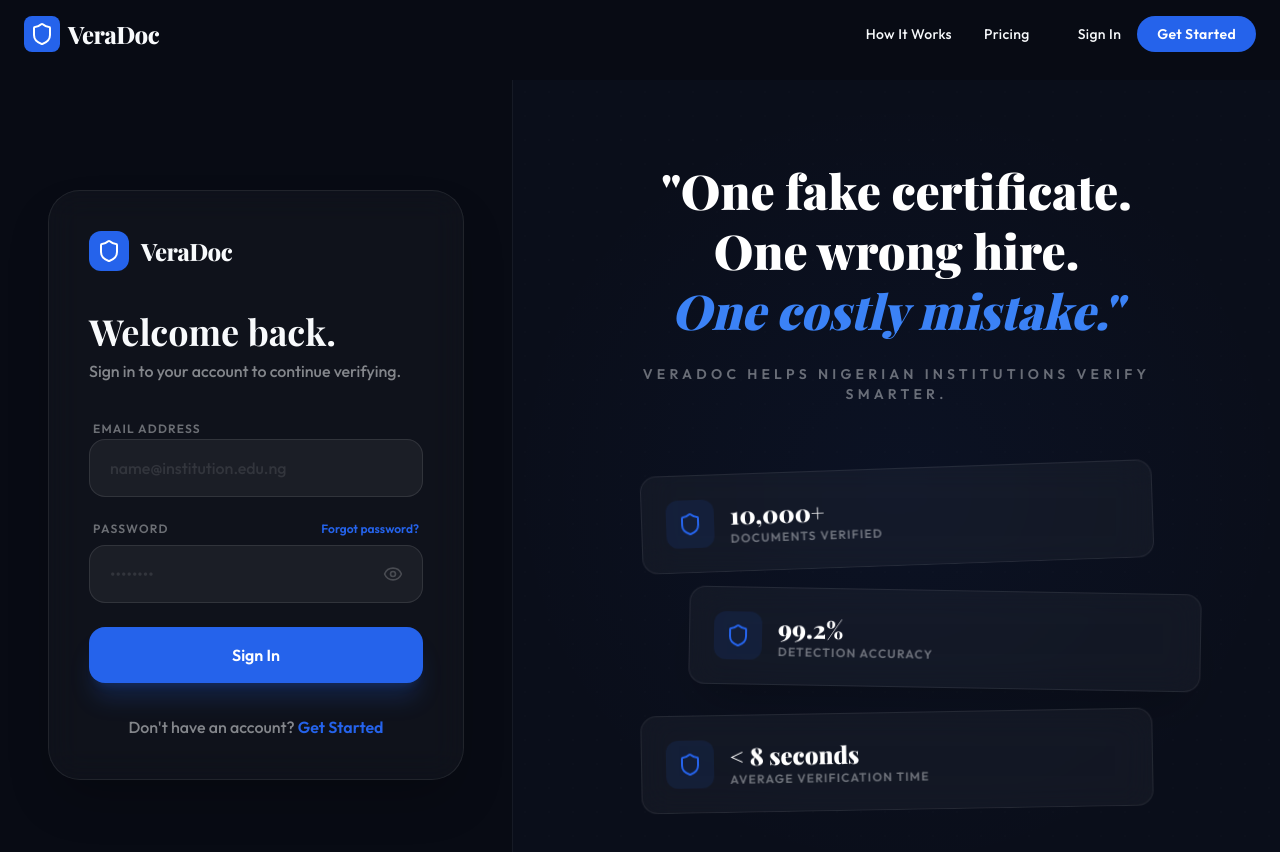
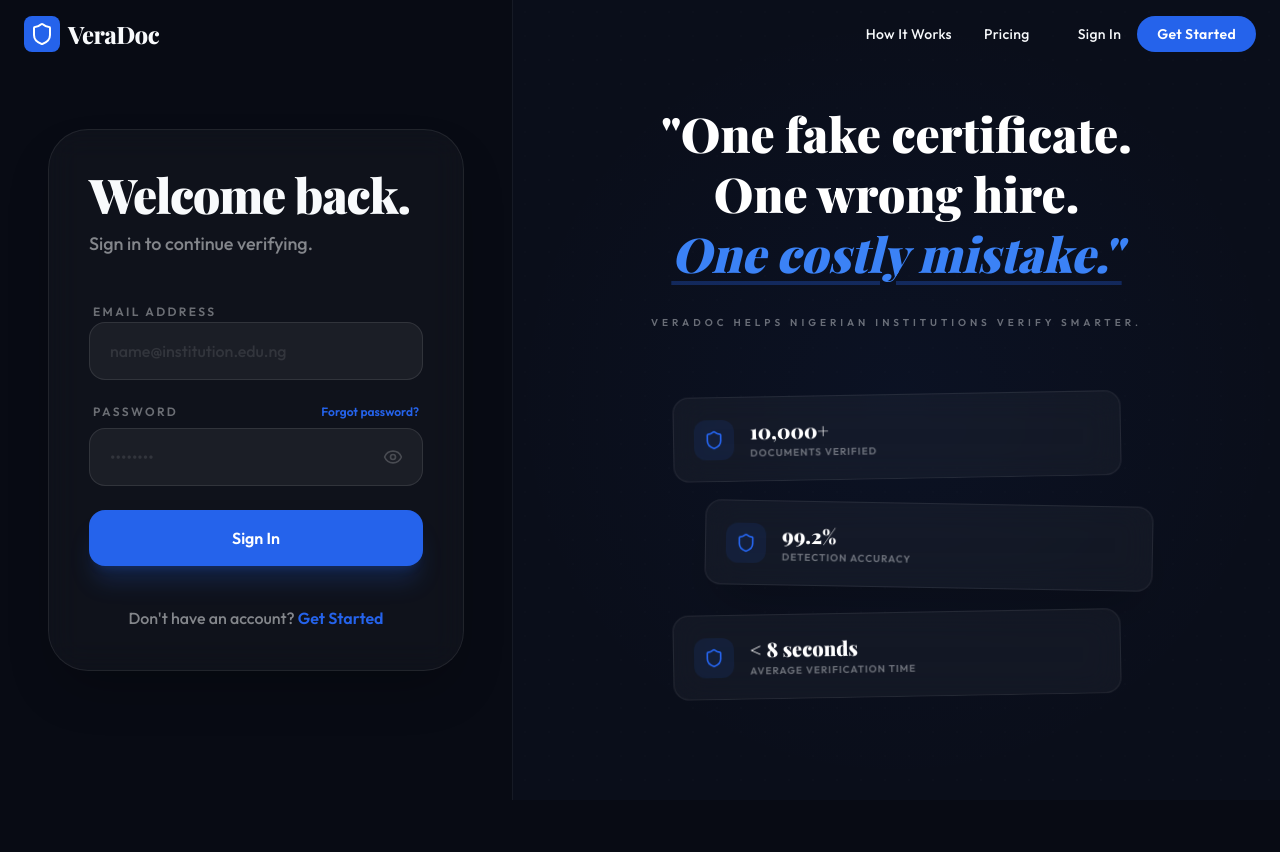
Before and after one commit to SQUADHACKATHON3/VeraDocFrontend, a Next.js app: page /auth/login in a window 1280 px wide. Shown: the top 852 px of the page. After the commit the page ends 800 px from the top, so only its background shows below. Built offline with nearby package versions, Linux system fonts and the light colour scheme.

Commit message:
feat: implement login page with NextAuth credentials authentication and responsive UI

```diff
--- a/src/app/auth/login/page.tsx
+++ b/src/app/auth/login/page.tsx
@@ -49,29 +49,22 @@
   };
 
   return (
-    <div className="min-h-screen bg-dark-bg text-foreground font-sans selection:bg-primary/30 selection:text-primary-light">
+    <div className="h-screen bg-dark-bg text-foreground font-sans selection:bg-primary/30 selection:text-primary-light overflow-hidden flex flex-col">
       <Navbar />
 
-      <main className="flex min-h-screen pt-20">
-        {/* Left Column: Login Form (40%) */}
-        <div className="w-full lg:w-[40%] flex items-center justify-center p-6 md:p-12 relative z-10">
-          <div className="w-full max-w-md glass p-10 rounded-[2rem] border-white/10 shadow-2xl reveal active">
-            <div className="flex items-center gap-3 mb-10">
-              <div className="bg-primary p-2 rounded-xl">
-                <Shield className="w-6 h-6 text-white" />
-              </div>
-              <span className="text-2xl font-heading font-extrabold tracking-tight">VeraDoc</span>
-            </div>
-
-            <div className="mb-8">
-              <h1 className="text-4xl font-heading font-bold mb-2">Welcome back.</h1>
-              <p className="text-foreground/50 font-medium">Sign in to your account to continue verifying.</p>
+      <main className="flex-1 flex overflow-hidden">
+        {/* Left Column: Login Form */}
+        <div className="w-full lg:w-[45%] xl:w-[40%] flex items-center justify-center p-6 md:p-12 relative z-10 overflow-y-auto">
+          <div className="w-full max-w-md glass p-8 md:p-10 rounded-[2.5rem] border-white/10 shadow-2xl reveal active">
+            <div className="mb-10">
+              <h1 className="text-4xl md:text-5xl font-heading font-black mb-3 tracking-tight">Welcome back.</h1>
+              <p className="text-foreground/50 font-medium text-lg">Sign in to continue verifying.</p>
             </div>
 
             <form onSubmit={handleSubmit(onSubmit)} className="space-y-6">
               {/* Email Field */}
               <div className="space-y-2">
-                <label className="text-xs font-bold uppercase tracking-widest text-foreground/40 ml-1">Email Address</label>
+                <label className="text-xs font-bold uppercase tracking-[0.2em] text-foreground/40 ml-1">Email Address</label>
                 <input
                   {...register("email", {
                     required: "Email is required",
@@ -90,7 +83,7 @@
               {/* Password Field */}
               <div className="space-y-2">
                 <div className="flex justify-between items-center px-1">
-                  <label className="text-xs font-bold uppercase tracking-widest text-foreground/40">Password</label>
+                  <label className="text-xs font-bold uppercase tracking-[0.2em] text-foreground/40">Password</label>
                   <button type="button" className="text-xs font-bold text-primary hover:text-primary-light transition-colors">Forgot password?</button>
                 </div>
                 <div className="relative">
@@ -121,7 +114,7 @@
               <button
                 type="submit"
                 disabled={isLoading}
-                className="w-full bg-primary hover:bg-primary-light disabled:bg-primary/50 text-white font-bold py-4 rounded-2xl shadow-xl shadow-primary/20 transition-all hover:scale-[1.02] active:scale-[0.98] flex items-center justify-center gap-3 group"
+                className="w-full bg-primary hover:bg-primary-light disabled:bg-primary/50 text-white font-bold py-4 rounded-2xl shadow-xl shadow-primary/20 transition-all hover:scale-[1.02] active:scale-[0.98] flex items-center justify-center gap-3 group mt-4"
               >
                 {isLoading ? (
                   <>
@@ -134,7 +127,7 @@
               </button>
             </form>
 
-            <p className="text-center mt-8 text-foreground/50 font-medium">
+            <p className="text-center mt-10 text-foreground/50 font-medium">
               Don't have an account?{" "}
               <Link href="/auth/register" className="text-primary hover:text-primary-light font-bold transition-colors">
                 Get Started
@@ -143,50 +136,50 @@
           </div>
         </div>
 
-        {/* Right Column: Branding (60%) */}
-        <div className="hidden lg:flex lg:w-[60%] bg-[#0A0E1A] relative items-center justify-center overflow-hidden border-l border-white/5">
+        {/* Right Column: Branding */}
+        <div className="hidden lg:flex lg:w-[55%] xl:w-[60%] bg-[#0A0E1A] relative items-center justify-center overflow-hidden border-l border-white/5">
           <div className="absolute inset-0 bg-dots opacity-20"></div>
           <div className="absolute inset-0 bg-glow-radial opacity-30"></div>
 
-          <div className="relative z-10 p-20 max-w-2xl text-center">
-            <h2 className="text-5xl font-heading font-black leading-tight text-white mb-6">
+          <div className="relative z-10 p-12 xl:p-20 max-w-2xl text-center">
+            <h2 className="text-4xl xl:text-5xl font-heading font-black leading-tight text-white mb-8">
               "One fake certificate. <br />
               One wrong hire. <br />
-              <span className="text-primary-light italic">One costly mistake."</span>
+              <span className="text-primary-light italic underline decoration-primary/30 underline-offset-8">One costly mistake."</span>
             </h2>
-            <p className="text-foreground/40 font-bold uppercase tracking-[0.3em] text-sm mb-16">
+            <p className="text-foreground/40 font-bold uppercase tracking-[0.4em] text-[10px] mb-16">
               VeraDoc helps Nigerian institutions verify smarter.
             </p>
 
-            <div className="space-y-6 relative">
+            <div className="space-y-6 relative max-w-md mx-auto">
               {/* Floating Stat Cards */}
-              <div className="glass p-6 rounded-2xl border-white/10 flex items-center gap-4 -rotate-2 hover:rotate-0 transition-transform duration-500">
-                <div className="w-12 h-12 rounded-xl bg-primary/10 flex items-center justify-center">
-                   <Shield className="w-6 h-6 text-primary" />
+              <div className="glass p-5 rounded-2xl border-white/10 flex items-center gap-4 -rotate-1 hover:rotate-0 transition-transform duration-500">
+                <div className="w-10 h-10 rounded-xl bg-primary/10 flex items-center justify-center">
+                   <Shield className="w-5 h-5 text-primary" />
                 </div>
                 <div className="text-left">
-                  <div className="text-2xl font-heading font-black text-white">10,000+</div>
-                  <div className="text-xs font-bold text-foreground/40 uppercase tracking-widest">documents verified</div>
+                  <div className="text-xl font-heading font-black text-white">10,000+</div>
+                  <div className="text-[10px] font-bold text-foreground/40 uppercase tracking-widest">documents verified</div>
                 </div>
               </div>
 
-              <div className="glass p-6 rounded-2xl border-white/10 flex items-center gap-4 rotate-1 translate-x-12 hover:rotate-0 hover:translate-x-0 transition-transform duration-500 shadow-2xl">
-                <div className="w-12 h-12 rounded-xl bg-primary/10 flex items-center justify-center">
-                   <Shield className="w-6 h-6 text-primary" />
+              <div className="glass p-5 rounded-2xl border-white/10 flex items-center gap-4 rotate-1 translate-x-8 hover:rotate-0 hover:translate-x-0 transition-transform duration-500 shadow-2xl">
+                <div className="w-10 h-10 rounded-xl bg-primary/10 flex items-center justify-center">
+                   <Shield className="w-5 h-5 text-primary" />
                 </div>
                 <div className="text-left">
-                  <div className="text-2xl font-heading font-black text-white">99.2%</div>
-                  <div className="text-xs font-bold text-foreground/40 uppercase tracking-widest">detection accuracy</div>
+                  <div className="text-xl font-heading font-black text-white">99.2%</div>
+                  <div className="text-[10px] font-bold text-foreground/40 uppercase tracking-widest">detection accuracy</div>
                 </div>
               </div>
 
-              <div className="glass p-6 rounded-2xl border-white/10 flex items-center gap-4 -rotate-1 hover:rotate-0 transition-transform duration-500">
-                <div className="w-12 h-12 rounded-xl bg-primary/10 flex items-center justify-center">
-                   <Shield className="w-6 h-6 text-primary" />
+              <div className="glass p-5 rounded-2xl border-white/10 flex items-center gap-4 -rotate-1 hover:rotate-0 transition-transform duration-500">
+                <div className="w-10 h-10 rounded-xl bg-primary/10 flex items-center justify-center">
+                   <Shield className="w-5 h-5 text-primary" />
                 </div>
                 <div className="text-left">
-                  <div className="text-2xl font-heading font-black text-white">&lt; 8 seconds</div>
-                  <div className="text-xs font-bold text-foreground/40 uppercase tracking-widest">average verification time</div>
+                  <div className="text-xl font-heading font-black text-white">&lt; 8 seconds</div>
+                  <div className="text-[10px] font-bold text-foreground/40 uppercase tracking-widest">average verification time</div>
                 </div>
               </div>
             </div>
@@ -194,5 +187,6 @@
         </div>
       </main>
     </div>
+
   );
 }
```
